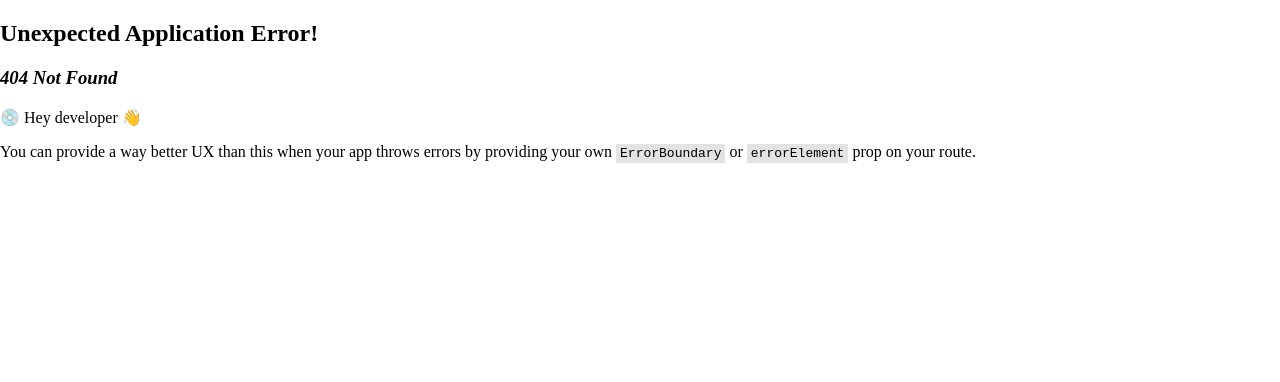
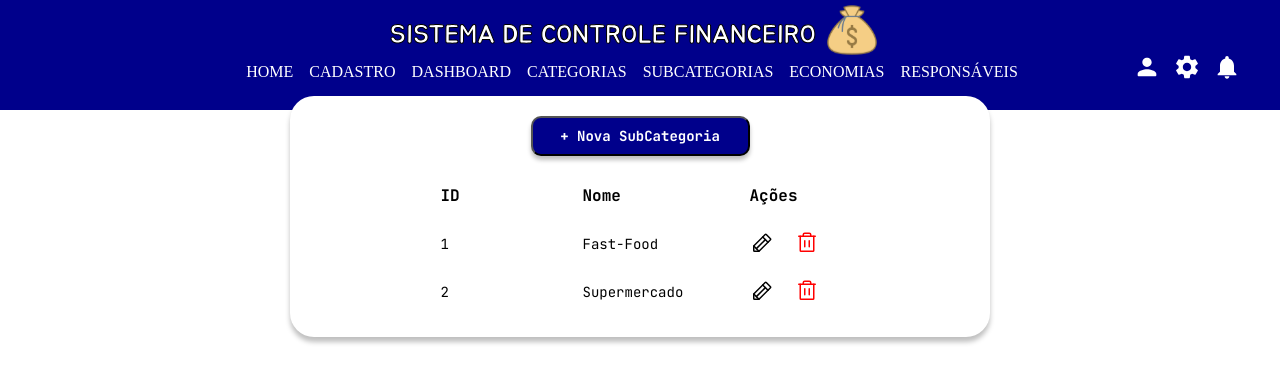
Before and after one commit to ViniciusLima7/sistema-de-controle-financeiro, a React (Vite) app: page /subcategorias in a window 1280 px wide. Before the commit this address had no page. Shown: the top 382 px of the page. Built offline with nearby package versions, Linux system fonts and the light colour scheme.

Commit message:
feat:  Adiciona Página de SubCategorias

```diff
--- a/src/pages/Categorias/index.tsx
+++ b/src/pages/SubCategorias/index.tsx
@@ -5,26 +5,24 @@ import Column from "../../components/Table/Column";
 import Row from "../../components/Table/Row";
 import { Container } from "../../components/Table/TableArea/styles";
 
-export default function Categorias() {
+export default function SubCategorias() {
   return (
     <>
       <Header />
       <Container width="700px" top="2rem">
-        <Button text="+ Nova Categoria" marginBottom="15px" />
+        <Button text="+ Nova SubCategoria" marginBottom="15px" />
         <table>
           <thead>
             <tr>
               <Column title="ID" width="150px" />
               <Column title="Nome" width="175px" />
-              <Column title="Cor" width="175px" />
               <Column title="Ações" width="100px" />
             </tr>
           </thead>
           <tbody>
             <tr>
               <Row>1</Row>
-              <Row>Alimentação</Row>
-              <Row>#FFE600</Row>
+              <Row>Fast-Food</Row>
               <Row
                 justifyContent="space-evenly"
                 display="flex"
@@ -34,9 +32,8 @@ export default function Categorias() {
               </Row>
             </tr>
             <tr>
-              <Row>1</Row>
-              <Row>Adoração</Row>
-              <Row>#762297</Row>
+              <Row>2</Row>
+              <Row>Supermercado</Row>
               <Row
                 justifyContent="space-evenly"
                 display="flex"
--- /dev/null
+++ b/src/pages/SubCategorias/styles.ts
@@ -0,0 +1 @@
+import styled from "styled-components";
--- a/src/routes/router.tsx
+++ b/src/routes/router.tsx
@@ -6,6 +6,7 @@ import Categorias from "../pages/Categorias";
 import Dashboard from "../pages/Dashboard";
 import Home from "../pages/Home";
 import { Login } from "../pages/Login";
+import SubCategorias from "../pages/SubCategorias";
 
 export const router = createBrowserRouter([
   {
@@ -32,6 +33,10 @@ export const router = createBrowserRouter([
         path: "/categorias",
         element: <Categorias />,
       },
+      {
+        path: "/subcategorias",
+        element: <SubCategorias />,
+      },
     ],
   },
 ]);
```
